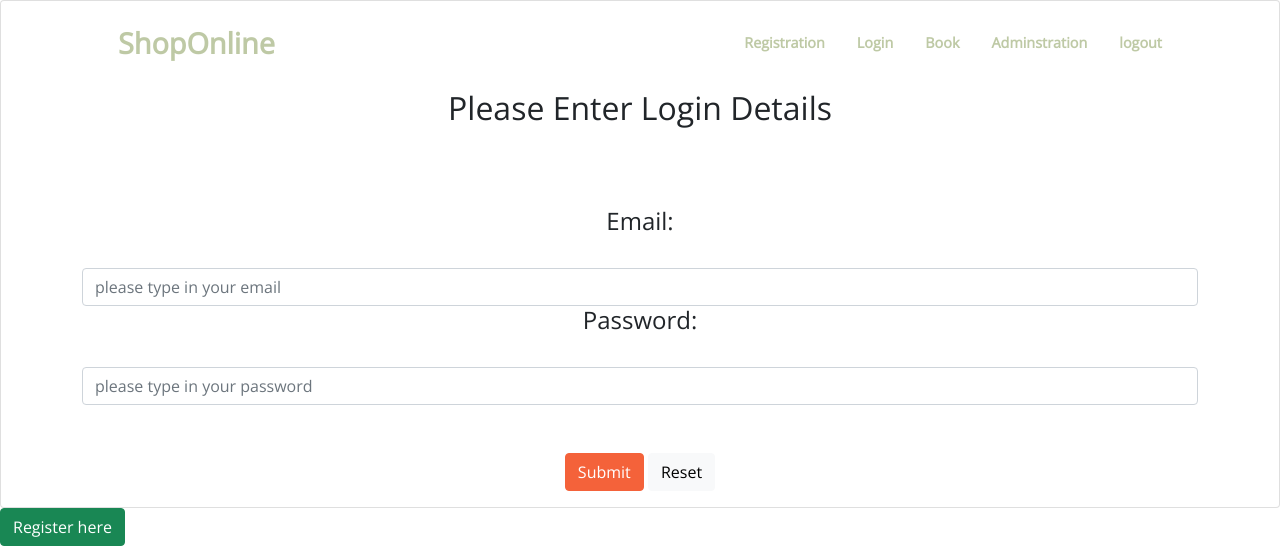
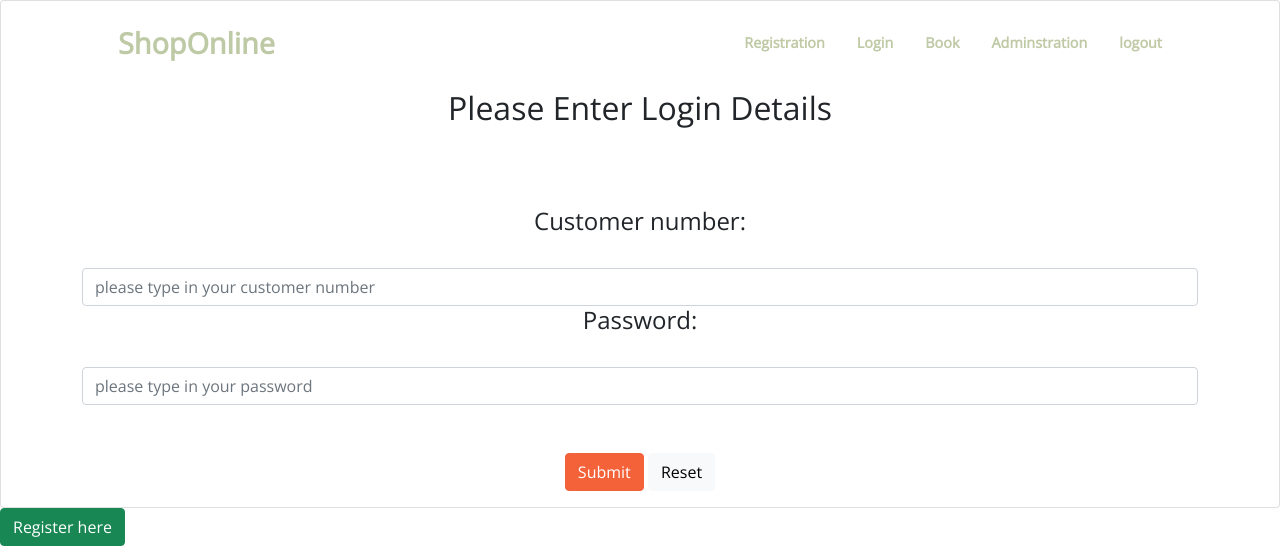
Before and after one commit to lucas-project/cos70008_project_1, a PHP site: page /login.php in a window 1280 px wide. Shown: the top 548 px of the page. Run offline with PHP 8.4, Linux system fonts and the light colour scheme; some libraries are stand-ins or nearby versions.

Commit message:
foreign key for customer_name success, customer_number not yet, deleted price column in database, re-structured database

```diff
--- a/administration.php
+++ b/administration.php
@@ -145,7 +145,7 @@ if($_SESSION["email"]) {
                             echo "<td>{$record['receiverState']}</td>";
                             echo "</tr>";
                             $record = mysqli_fetch_assoc($result);
-                            $total_revenue+=(int)$record['price'];
+
 
                         }
                         echo "</table>";
--- a/login.php
+++ b/login.php
@@ -17,14 +17,14 @@ if(count($_POST)>0) {
 
     require_once "settings.php";
     $con = mysqli_connect($host, $user, $pwd, $sql_db);
-    $result = mysqli_query($con,"SELECT * FROM register WHERE EMAIL='" . $_POST["email"] . "' and password = '". $_POST["password"]."'");
+    $result = mysqli_query($con,"SELECT * FROM register WHERE customer_number='" . $_POST["customer_number"] . "' and password = '". $_POST["password"]."'");
     $row  = mysqli_fetch_array($result);
     if(is_array($row)) {
 
         $_SESSION["email"] = $row['email'];
         $_SESSION["password"] = $row['password'];
         $_SESSION["customer_number"] = $row['customer_number'];
-        $_SESSION["name"] = $row['name'];
+        $_SESSION["name"] = $row['customer_name'];
     } else {
         $message = "Invalid Username or Password!";
     }
@@ -45,8 +45,8 @@ if(isset($_SESSION["email"])) {
             <div class="container col-lg-12">
                 <div class="row">
                     <div>
-                        <h4 class="card-text">Email:</h4><br>
-                        <input type="text" name="email" class="form-control" placeholder="please type in your email">
+                        <h4 class="card-text">Customer number:</h4><br>
+                        <input type="text" name="customer_number" class="form-control" placeholder="please type in your customer number">
                     </div>
                     <div>
                         <h4 class="card-text">Password:</h4><br>
--- a/processRegistration.php
+++ b/processRegistration.php
@@ -93,7 +93,7 @@ if(!$conn) {
         include_once "footer.inc";
 
     } else {
-        $query = "INSERT INTO $sql_table (name, email, password, phone) values ('$user_name','$email','$password','$phone')";
+        $query = "INSERT INTO $sql_table (customer_name, email, password, phone) values ('$user_name','$email','$password','$phone')";
         $result = mysqli_query($conn, $query);
         if(!$result) {
             echo "<p class=\'wrong\'>Something is wrong with ", $query, "</p>";
@@ -102,7 +102,7 @@ if(!$conn) {
             include_once "head.inc";
             include_once "nav.inc";
             echo "<br><br><br><br><br><br><br><br><br>";
-            echo "<p class=\"ok\">Dear ".$user_name.",</p> you are successfully registered into ShipOnline, and your customer number is ".$email.", which will be used to get into the system";
+            echo "<p class=\"ok\">Dear ".$user_name.",</p> you are successfully registered into ShipOnline, and your customer number is ".$conn->insert_id.", which will be used to get into the system";
             echo '<a href="login.php" type="button" class="btn btn-success">Login now</a>';
             echo "<br><br><br><br><br><br><br><br><br>";
             include_once "footer.inc";
--- a/register.sql
+++ b/register.sql
@@ -1,8 +1,8 @@
 CREATE TABLE `register` (
-    customer_number int(10) NOT NULL AUTO_INCREMENT,
-    name varchar(20) NOT NULL,
+    customer_number int(10) AUTO_INCREMENT,
+    customer_name varchar(20),
     password varchar(30) NOT NULL,
     email varchar(30) NOT NULL,
     phone varchar(15) NOT NULL,
- PRIMARY KEY (customer_number)
+ PRIMARY KEY (customer_number,customer_name)
 ) ENGINE=InnoDB DEFAULT CHARSET=utf8 COLLATE=utf8_unicode_ci;
```
Also changed, not shown: process_request.php (+13 -10 lines), request.php (+10 -0 lines), request.sql (+5 -4 lines).
